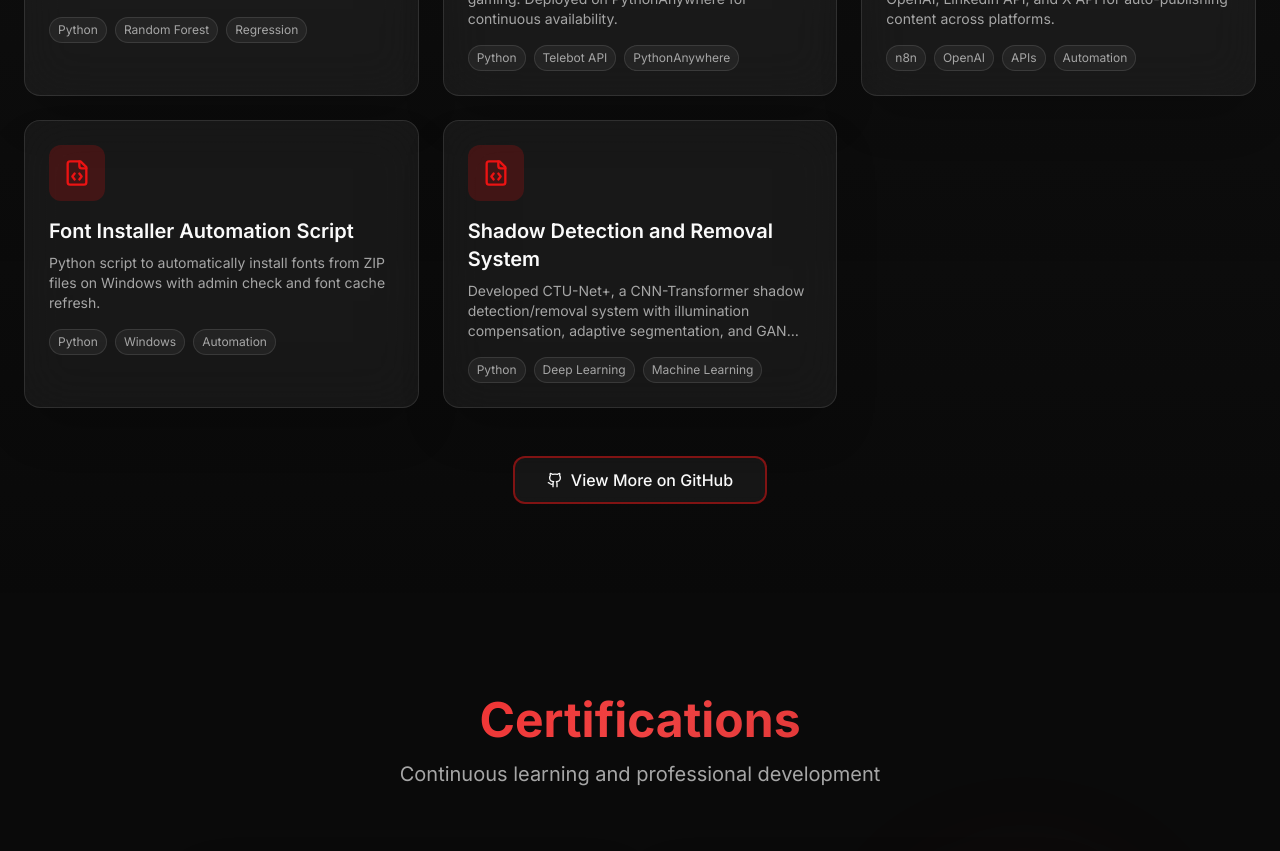
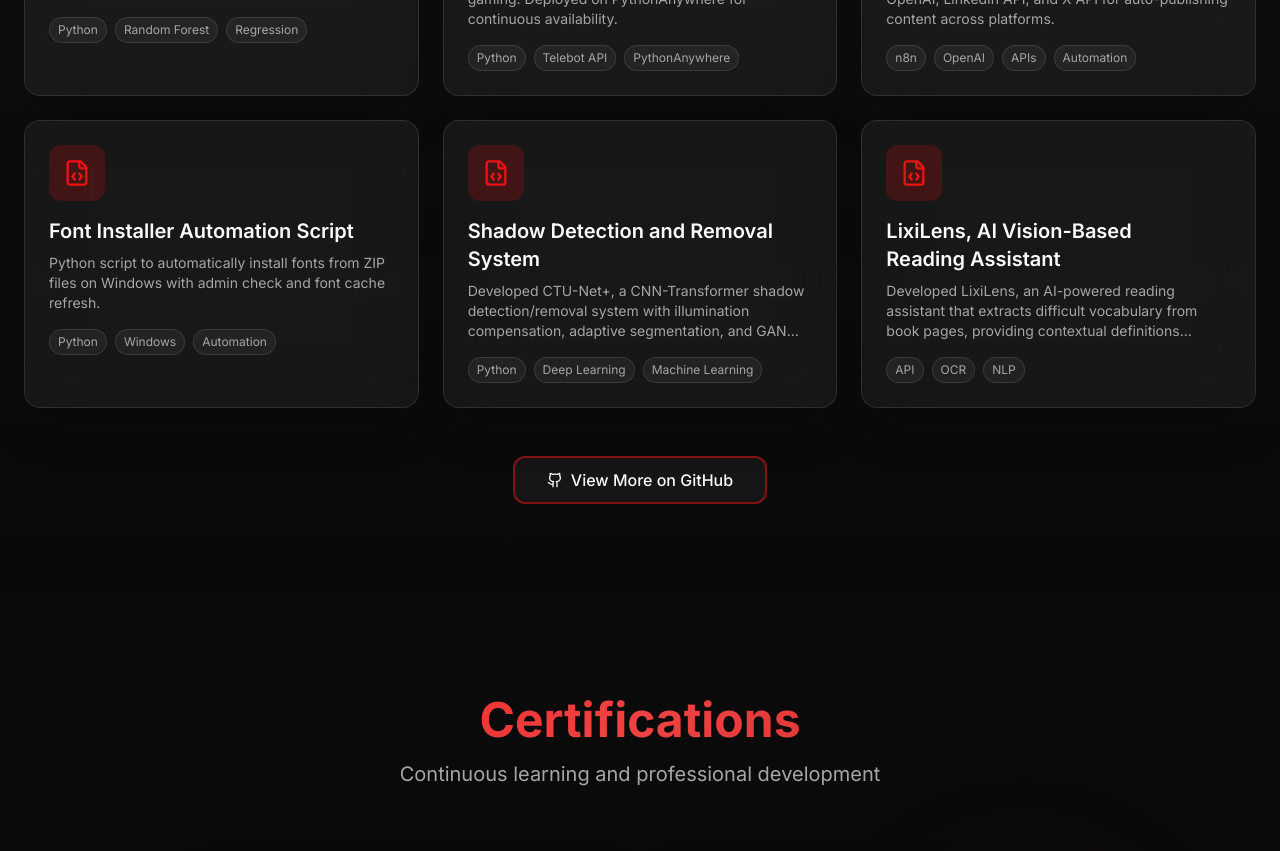
Before and after one commit to LakshyaPRJ/lakshya, a React (Vite) app: page / in a window 1280 px wide. Shown: the part 3640-4491 px from the top of the page. Built offline with nearby package versions, Linux system fonts and the light colour scheme; the HTML template or start-up script is replaced by a standard one.

Commit message:
Add LixiLens project to Projects component
Added a new project entry for LixiLens, detailing its features and link.

```diff
--- a/src/components/Projects.tsx
+++ b/src/components/Projects.tsx
@@ -64,6 +64,14 @@ const projects = [
     icon: FileCode,
     tags: ['Python', 'Deep Learning', 'Machine Learning'],
     link: 'https://www.linkedin.com/feed/update/urn:li:activity:7462439851997429760/',
+    color: 'accent',
+  },
+  {
+    title: 'LixiLens, AI Vision-Based Reading Assistant',
+    description: 'Developed LixiLens, an AI-powered reading assistant that extracts difficult vocabulary from book pages, providing contextual definitions without disrupting reading.',
+    icon: FileCode,
+    tags: ['API', 'OCR', 'NLP'],
+    link: 'https://lixilens.vercel.app/',
     color: 'accent',
   },
 ];
```
